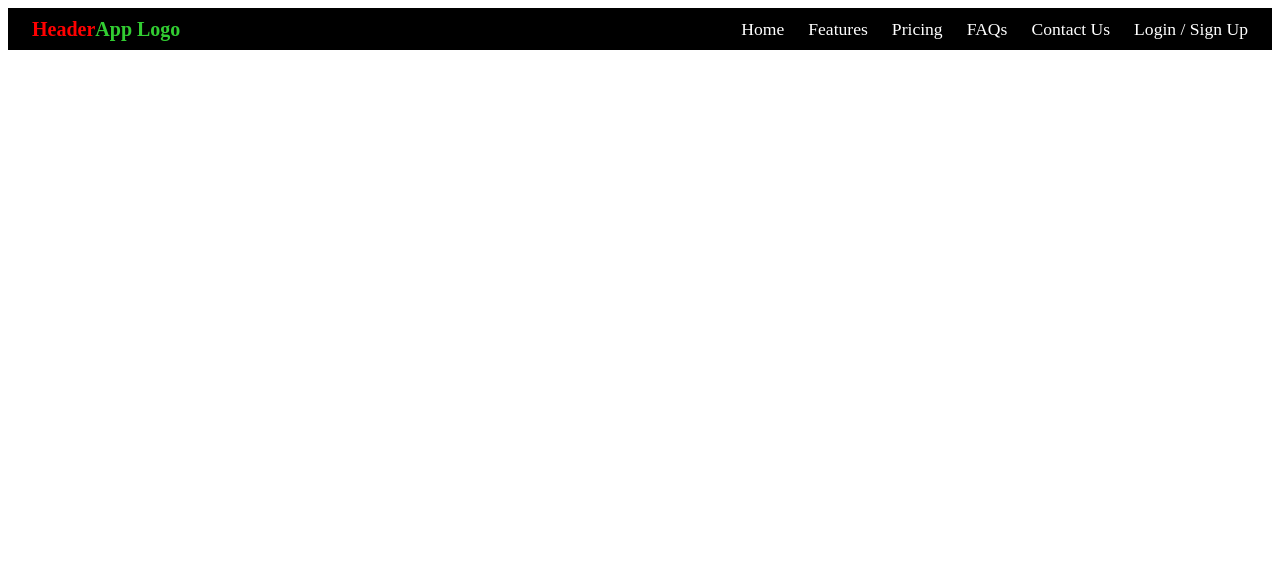
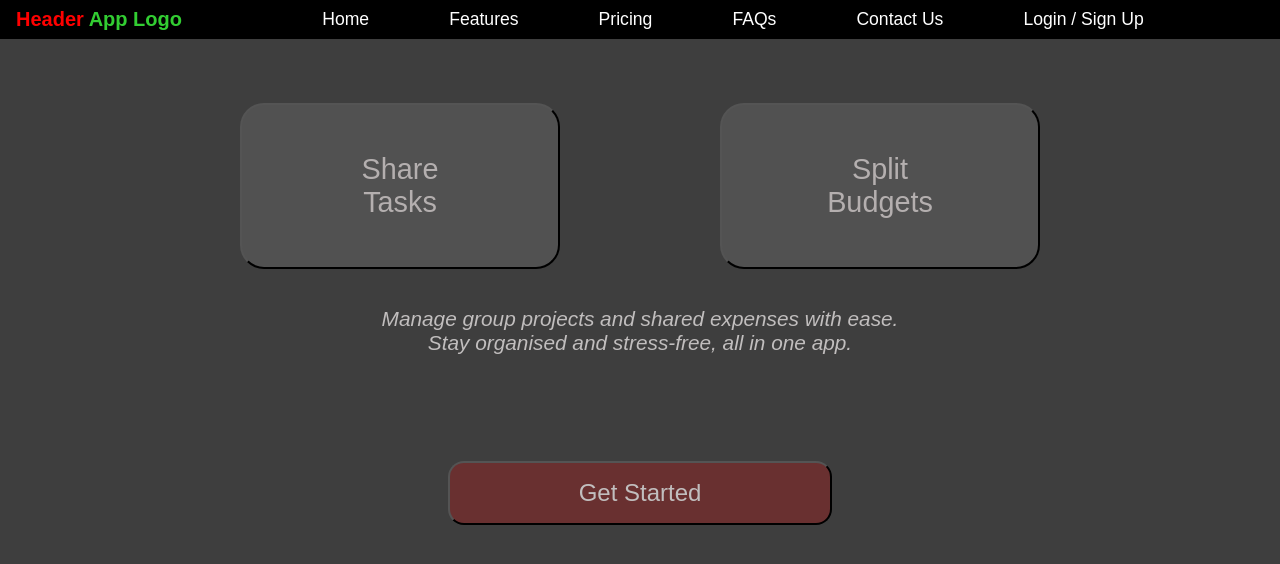
Before and after one commit to SETAP-1C2/House-Sharing-App, a plain HTML site: page frontend/homepage.html in a window 1280 px wide. Drawn offline with Linux system fonts and the light colour scheme.

Commit message:
Finished the homepage html and css

```diff
--- a/frontend/homepage.css
+++ b/frontend/homepage.css
@@ -1,6 +1,20 @@
+body {
+    background-color: rgb(62, 62, 62);
+    font-family: 'Arial';
+    margin: 0rem;
+    padding: 0rem;
+    color: white;
+}
+
+* {
+    box-sizing: border-box;
+}
+
+
+
 .navigation_bar {
     background-color: black;
-    padding: 0.6rem 1.5rem;
+    padding: 0.5rem 1.0rem;
     display:flex;
     align-items: center
     /* You need to use the above as there is a flex, you use that when you have either flex or grid */
@@ -20,8 +34,8 @@
 
 .navigation_bar .page_links {
     display: flex;
-    gap: 1.5rem;
-    margin-left: auto
+    gap: 5rem;
+    margin: auto
 }
 
 
@@ -35,3 +49,50 @@
 .navigation_bar .page_links a:hover {
     color: cyan;
 }
+
+
+
+.allCentered{
+    justify-items: center;
+}
+
+
+.button {
+    margin-top: 4rem;
+    background-color: rgba(101, 100, 100, 0.489);
+    color: rgb(180, 175, 175);
+    width: 20rem;
+    display:flex;
+    flex-direction: column;
+    align-items: center;
+    font-size: 1.8rem;
+    border-radius: 1.5rem;
+    padding: 3rem;
+}
+
+.allCentered .flex {
+    display:flex;
+    flex-direction: row;
+    gap: 10rem;
+
+}
+
+
+.allCentered .catchyText {
+    justify-items: center;
+    font-style: italic;
+    font-size: 1.3rem;
+    color: rgb(193, 190, 190);
+    line-height: 0.2rem;
+    margin-top: 3rem;
+}
+
+#AppClick {
+    color:  rgb(193, 190, 190);
+   border-radius: 1rem;
+   background-color: rgb(105, 48, 48);
+   width: 24rem;
+   padding: 1rem;
+   margin-top: 6rem;
+   font-size: 1.5rem;
+}
--- a/frontend/homepage.html
+++ b/frontend/homepage.html
@@ -8,7 +8,12 @@
 </head>
 <body>
     <div class="navigation_bar">
-        <div class="logo">Header<span>App Logo</span></div>
+        <div class="logo">Header
+            <span>
+                App Logo
+            </span>
+        </div>
+
         <div class="page_links">
             <a href="homepage.html">Home</a>
             <a href="features.html">Features</a>
@@ -19,5 +24,26 @@
         </div>
     </div>
 
+    <div class= "allCentered">
+        <div class="flex">
+            <button class="button">
+                <div>Share</div>
+                <div>Tasks</div>
+            </button>
+
+            <button class="button">
+                <div>Split</div>
+                <div>Budgets</div>
+            </button>
+        </div>
+
+        <div class= "catchyText">
+            <p>Manage group projects and shared expenses with ease. </p>
+            <p>Stay organised and stress-free, all in one app.</p>
+        </div>
+
+        <button id="AppClick">Get Started</button>
+
+    </div>
 </body>
 </html>
```
